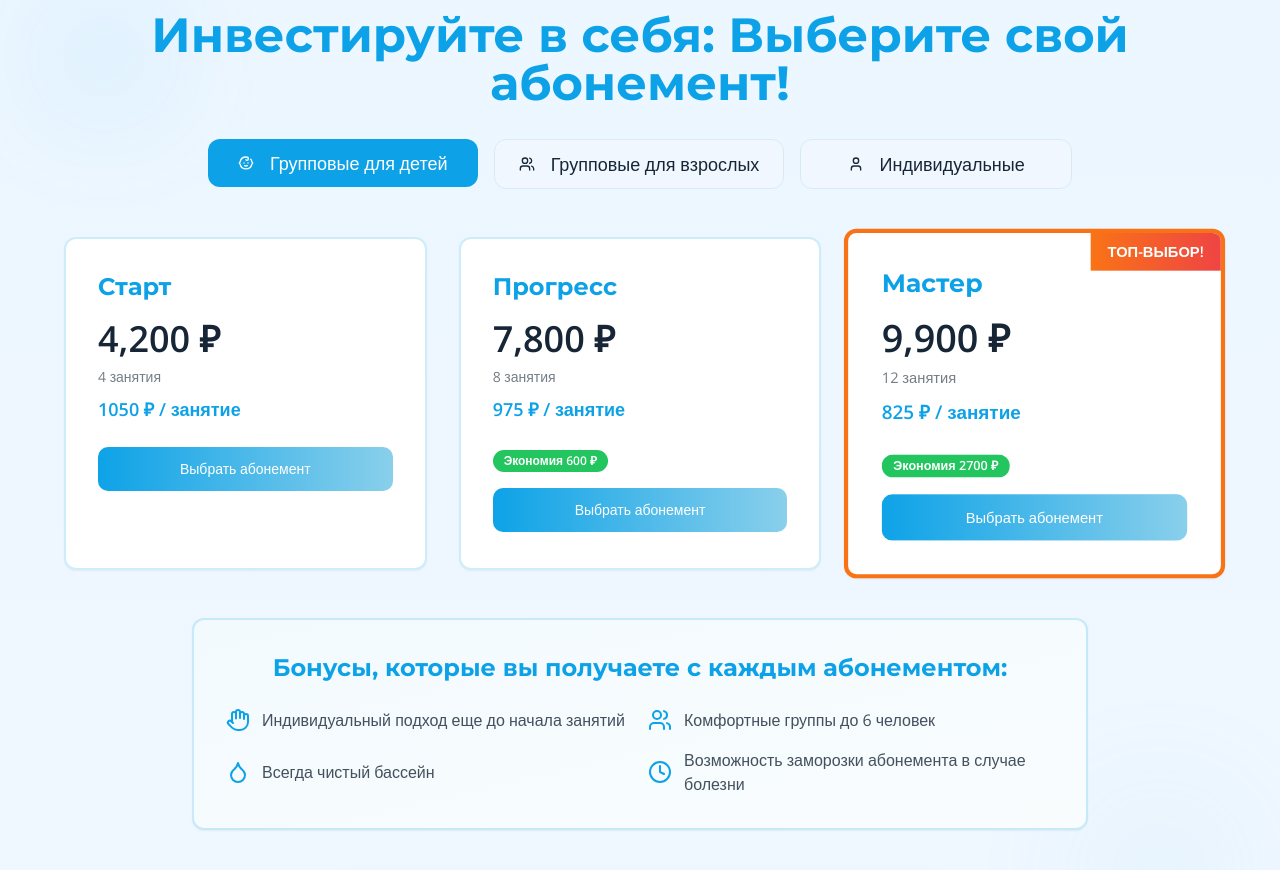
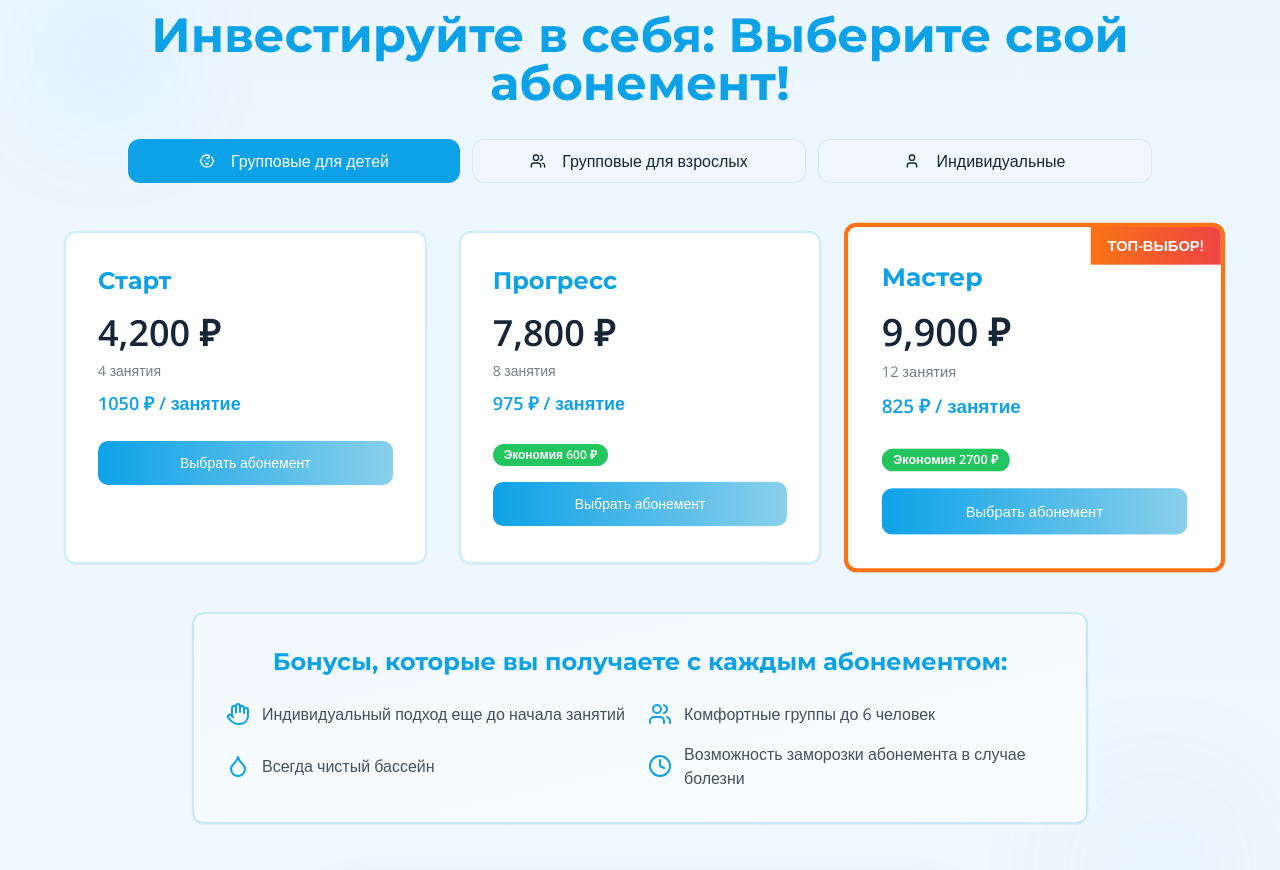
Before and after one commit to pr-poehali-dev/swim-family-website, a React (Vite) app: page / in a window 1280 px wide. Shown: the part 3280-4150 px from the top of the page. Built offline with nearby package versions, Linux system fonts and the light colour scheme.

Commit message:
Правка позиционирования кнопок в макете

```diff
--- a/src/pages/Index.tsx
+++ b/src/pages/Index.tsx
@@ -293,32 +293,32 @@ const Index = () => {
             Инвестируйте в себя: Выберите свой абонемент!
           </h2>
 
-          <div className="flex flex-col md:flex-row justify-center gap-4 mb-12 items-stretch max-w-4xl mx-auto px-4">
+          <div className="flex flex-col md:flex-row justify-center gap-3 mb-12 items-stretch max-w-5xl mx-auto">
             <Button
               variant={selectedAudience === 'kids' ? 'default' : 'outline'}
               size="lg"
               onClick={() => setSelectedAudience('kids')}
-              className="px-6 py-6 text-base md:text-lg hover:scale-105 transition-all hover:animate-ripple-wave rounded-lg flex-1"
+              className="px-4 py-5 text-sm md:text-base hover:scale-105 transition-all hover:animate-ripple-wave rounded-lg flex-1"
             >
-              <Icon name="Baby" className="mr-2" size={20} />
+              <Icon name="Baby" className="mr-2" size={18} />
               Групповые для детей
             </Button>
             <Button
               variant={selectedAudience === 'adults' ? 'default' : 'outline'}
               size="lg"
               onClick={() => setSelectedAudience('adults')}
-              className="px-6 py-6 text-base md:text-lg hover:scale-105 transition-all hover:animate-ripple-wave rounded-lg flex-1"
+              className="px-4 py-5 text-sm md:text-base hover:scale-105 transition-all hover:animate-ripple-wave rounded-lg flex-1"
             >
-              <Icon name="Users" className="mr-2" size={20} />
+              <Icon name="Users" className="mr-2" size={18} />
               Групповые для взрослых
             </Button>
             <Button
               variant={selectedAudience === 'individual' ? 'default' : 'outline'}
               size="lg"
               onClick={() => setSelectedAudience('individual')}
-              className="px-6 py-6 text-base md:text-lg hover:scale-105 transition-all hover:animate-ripple-wave rounded-lg flex-1"
+              className="px-4 py-5 text-sm md:text-base hover:scale-105 transition-all hover:animate-ripple-wave rounded-lg flex-1"
             >
-              <Icon name="User" className="mr-2" size={20} />
+              <Icon name="User" className="mr-2" size={18} />
               Индивидуальные
             </Button>
           </div>
```
